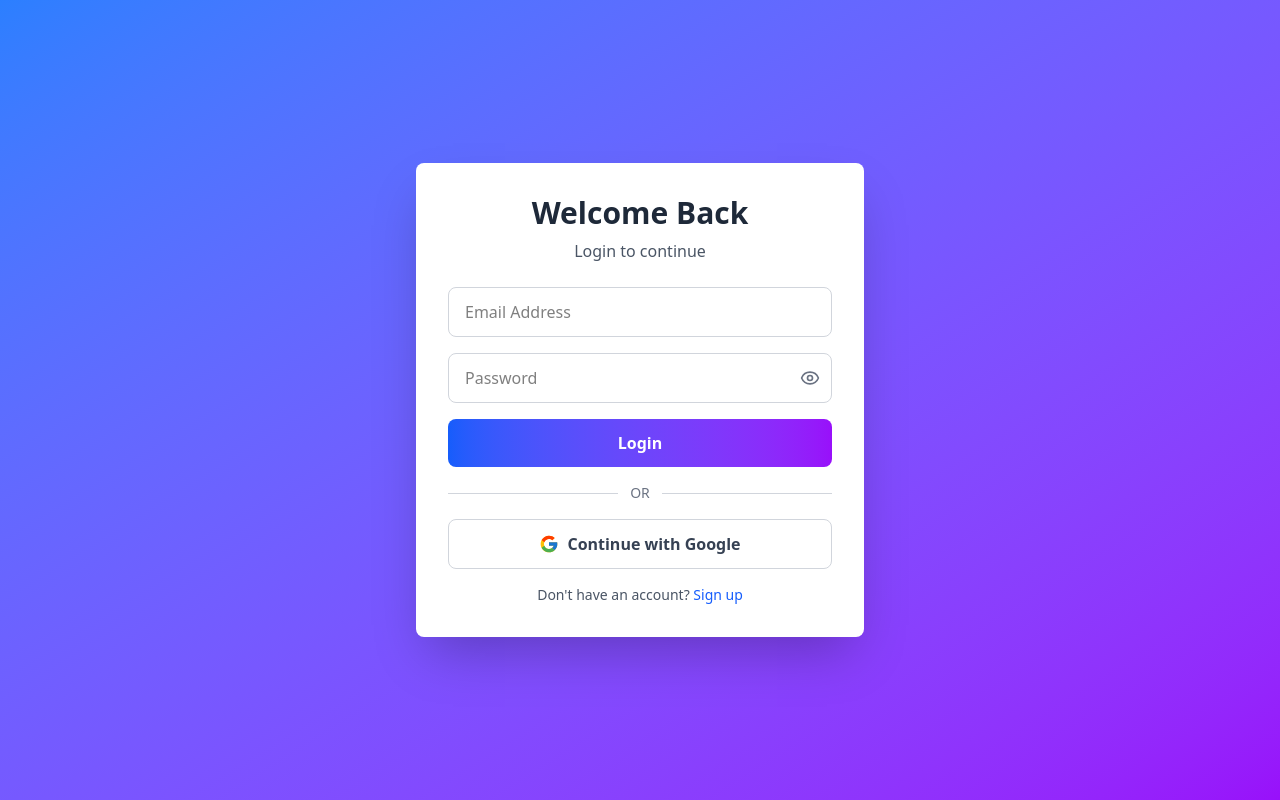
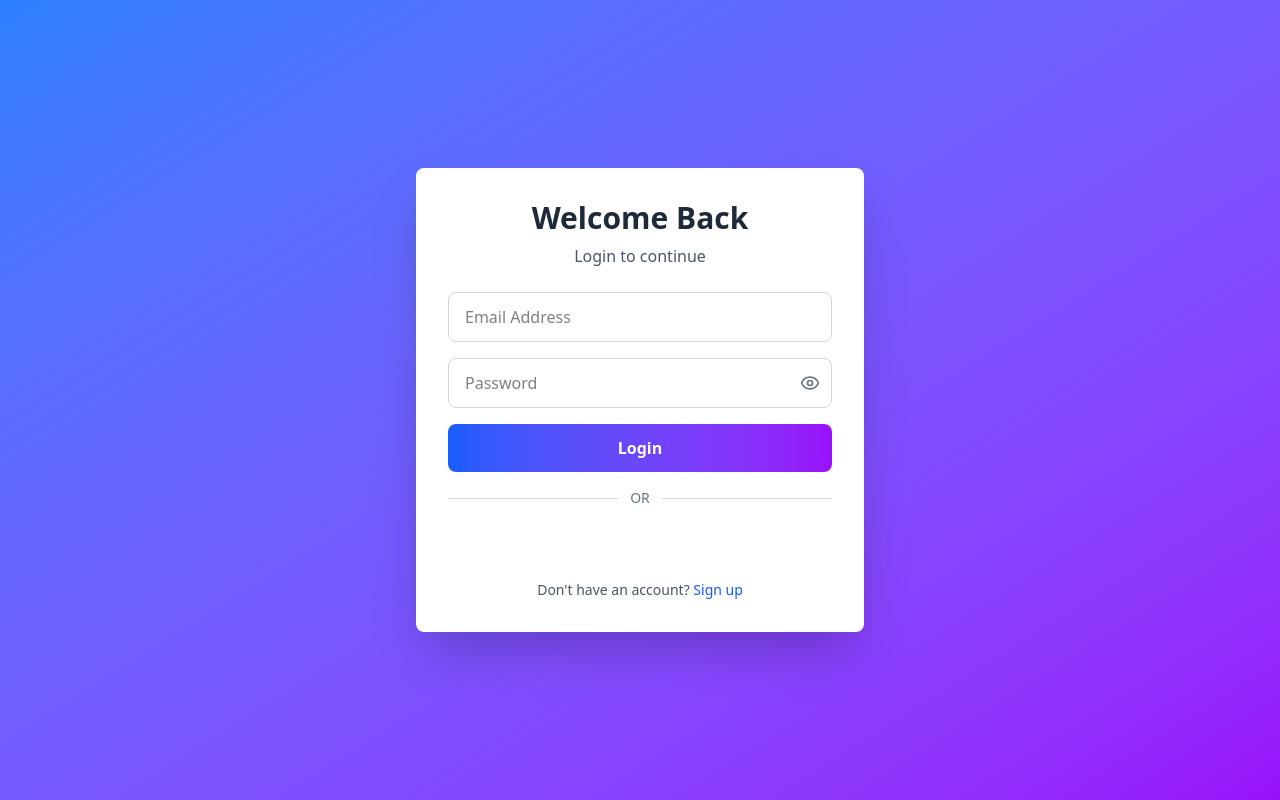
Before and after one commit to VithurshanV2/commerce-app, a React (Vite) app in the folder client/: page /login in a window 1280 px wide. Built offline with nearby package versions, Linux system fonts and the light colour scheme; no server answers.

Commit message:
Add Google OAuth login using react-oauth

```diff
--- a/client/package.json
+++ b/client/package.json
@@ -11,6 +11,7 @@
     "format": "prettier --write \"src/**/*.{ts,tsx,css}\""
   },
   "dependencies": {
+    "@react-oauth/google": "^0.13.4",
     "@tailwindcss/vite": "^4.1.18",
     "axios": "^1.13.4",
     "lucide-react": "^0.563.0",
--- a/client/src/main.tsx
+++ b/client/src/main.tsx
@@ -5,13 +5,16 @@ import App from './App.tsx';
 import { BrowserRouter } from 'react-router-dom';
 import { AppContextProvider } from './context/AppContext.tsx';
 import { ToastContainer } from 'react-toastify';
+import { GoogleOAuthProvider } from '@react-oauth/google';
 
 createRoot(document.getElementById('root')!).render(
   <StrictMode>
     <BrowserRouter>
       <AppContextProvider>
-        <App />
-        <ToastContainer position="top-right" autoClose={3000} />
+        <GoogleOAuthProvider clientId={import.meta.env.VITE_GOOGLE_CLIENT_ID}>
+          <App />
+          <ToastContainer position="top-right" autoClose={3000} />
+        </GoogleOAuthProvider>
       </AppContextProvider>
     </BrowserRouter>
   </StrictMode>
--- a/client/src/pages/Login.tsx
+++ b/client/src/pages/Login.tsx
@@ -5,6 +5,7 @@ import { Eye, EyeOff } from 'lucide-react';
 import { assets } from '../assets/assets';
 import axiosInstance from '../config/axiosInstance';
 import { toast } from 'react-toastify';
+import { GoogleLogin } from '@react-oauth/google';
 
 const Login: React.FC = () => {
   const navigate = useNavigate();
@@ -67,12 +68,6 @@ const Login: React.FC = () => {
     } finally {
       setGlobalLoading(false);
     }
-  };
-
-  const handleGoogleLogin = () => {
-    setGlobalLoading(true);
-    window.open(backendUrl + '/api/auth/google', '_self');
-    console.log(backendUrl);
   };
 
   return (
@@ -145,19 +140,39 @@ const Login: React.FC = () => {
             <hr className="grow border-gray-300" />
           </div>
 
-          <button
-            type="button"
-            onClick={handleGoogleLogin}
-            disabled={globalLoading}
-            className="w-full py-3 border border-gray-300 rounded-lg bg-white text-gray-700 font-semibold hover:bg-gray-50 transition flex items-center justify-center gap-2 disabled:opacity-50 disabled:cursor-not-allowed"
-          >
-            <img
-              src={assets.google_icon}
-              alt="google icon"
-              className="w-5 h-5"
+          <div className="flex justify-center">
+            <GoogleLogin
+              onSuccess={async (credentialResponse) => {
+                if (!credentialResponse.credential) {
+                  toast.error('No Google credential received');
+                  return;
+                }
+
+                try {
+                  setGlobalLoading(true);
+
+                  const { data } = await axiosInstance.post(
+                    '/api/auth/google-login',
+                    { googleToken: credentialResponse.credential }
+                  );
+
+                  localStorage.setItem('token', data.token);
+                  setIsLoggedIn(true);
+                  setUserData(data.user);
+
+                  toast.success(data.message);
+                  navigate('/user/items');
+                } catch (err: any) {
+                  toast.error(
+                    err.response?.data?.message || 'Google login failed'
+                  );
+                } finally {
+                  setGlobalLoading(false);
+                }
+              }}
+              onError={() => toast.error('Google login failed')}
             />
-            Continue with Google
-          </button>
+          </div>
         </form>
 
         <p className="text-center text-sm text-gray-600 mt-4">
```
Also changed, not shown: 1 other file (tests, documents, lock files or other folders).
